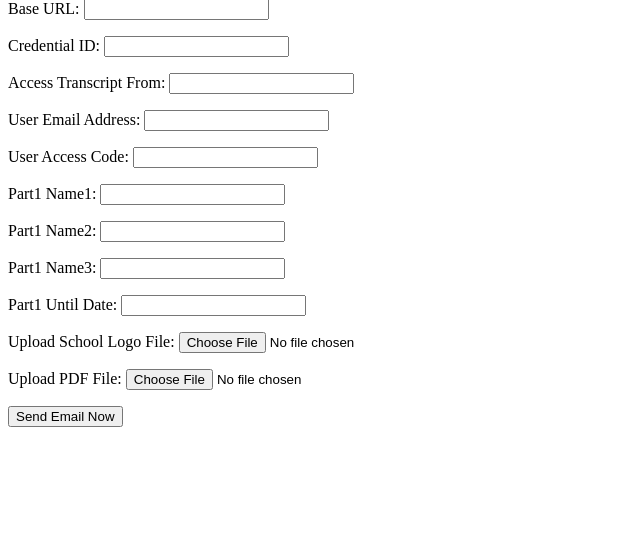
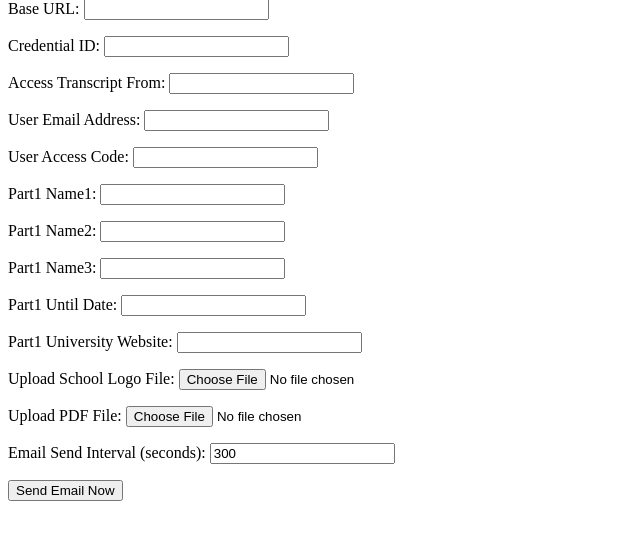
Before and after one commit to zzxzzk115/credentials-web-app, a Django app: page /CGI-BIN/SendEmail in a window 1280 px wide. Shown: the part 17-557 px from the top of the page, without its empty margins (0-640 px from the left). Run offline with Django 4.2, Linux system fonts and the light colour scheme; some libraries are stand-ins or nearby versions.

Commit message:
Update Logics

```diff
--- a/credentials/models.py
+++ b/credentials/models.py
@@ -12,8 +12,10 @@ class Credential(models.Model):
     part1_name2 = models.TextField()
     part1_name3 = models.TextField()
     part1_until_date = models.TextField()
+    part1_university_website = models.TextField()
     school_logo_path = models.TextField()
     pdf_file_path = models.TextField()
+    email_send_interval = models.TextField()
 
 
 class CredentialConfigForm(ModelForm):
@@ -22,7 +24,8 @@ class CredentialConfigForm(ModelForm):
         fields = ['base_url', 'credential_id', 'access_transcript_from',
             'user_email_address', 'user_access_code', 'part1_name1',
             'part1_name2', 'part1_name3', 'part1_until_date',
-            'school_logo_path', 'pdf_file_path']
+            'part1_university_website', 'school_logo_path',
+            'pdf_file_path', 'email_send_interval']
 
 
 # class UserSubmitCredentialInfoForm(ModelForm):
--- a/credentials/templates/send_email.html
+++ b/credentials/templates/send_email.html
@@ -20,8 +20,10 @@
         <p>Part1 Name2: <input id="part1_name2" type="text" name="part1_name2"></p>
         <p>Part1 Name3: <input id="part1_name3" type="text" name="part1_name3"></p>
         <p>Part1 Until Date: <input id="part1_until_date" type="text" name="part1_until_date"></p>
+        <p>Part1 University Website: <input id="part1_university_website" type="text" name="part1_university_website"></p>
         <p>Upload School Logo File: <input id="school_logo_file" type="file" name="school_logo_file"></p>
         <p>Upload PDF File: <input id="pdf_file" type="file" name="pdf_file"></p>
+        <p>Email Send Interval (seconds): <input id="email_send_interval" type="text" name="email_send_interval" value="300"></p>
         <input id="submit_button" type="button" value="Send Email Now">
     </form>
     <div id="form_result"></div>
@@ -44,10 +46,12 @@
             formData.append("part1_name2", $("#part1_name2").val());
             formData.append("part1_name3", $("#part1_name3").val());
             formData.append("part1_until_date", $("#part1_until_date").val());
+            formData.append("part1_university_website", $("#part1_university_website").val());
             formData.append("school_logo_file", $("#school_logo_file")[0].files[0]);
             formData.append("school_logo_path", $("#school_logo_file")[0].files[0].name);
             formData.append("pdf_file", $("#pdf_file")[0].files[0]);
             formData.append("pdf_file_path", $("#pdf_file")[0].files[0].name);
+            formData.append("email_send_interval", $("#email_send_interval").val());
             $.ajax({
                 type: 'POST',
                 url: "{% url 'send_email' %}",
--- a/credentials/views.py
+++ b/credentials/views.py
@@ -73,13 +73,15 @@ def send_email_handler(request):
                     saved_model.user_email_address,
                     template_helper.get_rendered_html_native(open('credentials/email_templates/part1.html').read(),
                             {
+                                'AccessFrom': saved_model.access_transcript_from,
                                 'Name1': saved_model.part1_name1,
                                 'Name2': saved_model.part1_name2,
                                 'Name3': saved_model.part1_name3,
                                 'Email': saved_model.user_email_address,
                                 'UntilDate': saved_model.part1_until_date,
                                 'LogoURL': saved_model.base_url + '/static/CIimages/' + saved_model.school_logo_path,
-                                'Link': saved_model.base_url + '/CGI-BIN/PDFCGI2.pgm?LOGONP' + saved_model.credential_id + saved_model.user_email_address
+                                'Link': saved_model.base_url + '/CGI-BIN/PDFCGI2.pgm?LOGONP' + saved_model.credential_id + saved_model.user_email_address,
+                                'Website': saved_model.part1_university_website
                             }),
                     None,
                     settings.SMTP_HOST,
@@ -104,12 +106,9 @@ def send_email_handler(request):
 
 
 def __send_part2_delay(*args, **kwargs):
-    if settings.DEBUG:
-        sleep(5)
-    else:
-        sleep(5 * 60)
+    saved_model : Credential = kwargs['model']
+    sleep(float(saved_model.email_send_interval))
     print('Sending Part2...')
-    saved_model = kwargs['model']
     # send_mail('CI-R52: PDF Transcript Notification Part2 - ' + saved_model.credential_id,
     #     None,
     #     None,
```
Also changed, not shown: credentials/email_templates/part1.html (+6 -6 lines), credentials/migrations/0001_initial.py, credentials/migrations/0002_remove_credential_left_logo_path_and_more.py (deleted).
